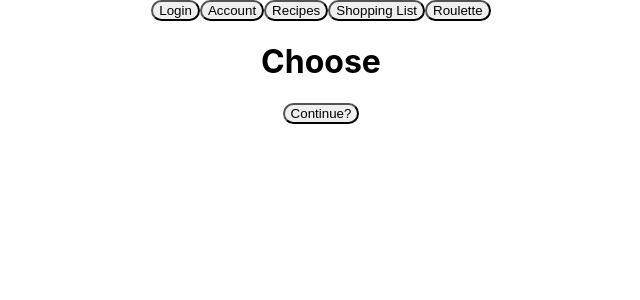
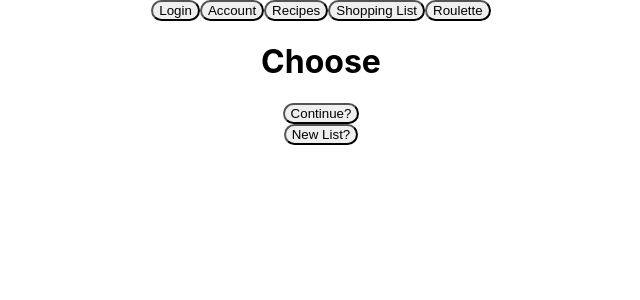
Before and after one commit to Mattp15/capstone-frontend, a React (Create React App) app: page /roulette in a window 1280 px wide. Shown: the top 300 px of the page, without its empty margins (319-959 px from the left). Built offline with nearby package versions, Linux system fonts and the light colour scheme; no server answers.

Commit message:
fixed retaining delete button in userindex

```diff
--- a/src/App.js
+++ b/src/App.js
@@ -19,7 +19,6 @@ const App = () => {
     getUsersThings()
     getUsersList()
     getCurrentUser()
-    // setUserCookie(Cookies.get(loggedUser))
   }, [loggedUser])
   const getUsersThings = async () => {
     const response = await Fetch('things/', 'GET', '')
--- a/src/Components/UserThings/Roulette.js
+++ b/src/Components/UserThings/Roulette.js
@@ -91,8 +91,10 @@ const Roulette = () => {
 
           setDisplayRecipe(true)
           setRecipeList((prev) => [...favs, ...prev])
-          for (const j of usersList) {
-            setRecipeList((prev) => [...prev.filter((fil) => fil.id !== j.recipe_id.id)])
+          if (usersList) {
+            for (const j of usersList) {
+              setRecipeList((prev) => [...prev.filter((fil) => fil.id !== j.recipe_id.id)])
+            }
           }
         }
 
@@ -104,6 +106,7 @@ const Roulette = () => {
           setRecipeList((prev) => [prev.shift(), ...prev])
         } else if (passResponse.status === 409) {
           console.log(passResponse.message)
+          setRecipeList((prev) => [prev.shift(), ...prev])
         }
 
         break
@@ -118,7 +121,10 @@ const Roulette = () => {
         const newListResponse = await Fetch('user/list', 'DELETE', { id: 0 })
         console.log(newListResponse)
         if (newListResponse) {
-          setUsersList(null)
+          setUsersList()
+          setTimeout(() => {
+            nextRecipe('Start')
+          }, 500)
           nextRecipe('Start')
         }
 
@@ -143,7 +149,7 @@ const Roulette = () => {
       ) : (
         ''
       )}
-      {usersList && !displayRecipe ? (
+      {!displayRecipe ? (
         <Button
           value='New List?'
           onClick={() => {
@@ -175,13 +181,13 @@ const Roulette = () => {
             Calories: {recipeList[0].calories}
           </li>
           <li key='4' style={style.li}>
-            Total-Fat: {recipeList[0].fat}
+            Total-Fat: {recipeList[0].fat}g
           </li>
           <li key='5' style={style.li}>
-            Total-Carbs: {recipeList[0].carbs}
+            Total-Carbs: {recipeList[0].carbs}g
           </li>
           <li key='6' style={style.li}>
-            Protein: {recipeList[0].protein}
+            Protein: {recipeList[0].protein}g
           </li>
         </ul>
       ) : (
--- a/src/Components/UserThings/UserRecipeListComponent.js
+++ b/src/Components/UserThings/UserRecipeListComponent.js
@@ -15,6 +15,7 @@ const UserRecipeListComponent = ({ zkey, value, style, status, onClick, ids, typ
     setUsersThings((prev) => {
       return prev.filter((fil) => id !== fil.id)
     })
+    handleClick()
   }
   useCallback(() => {
     console.log('inefffect')
```
